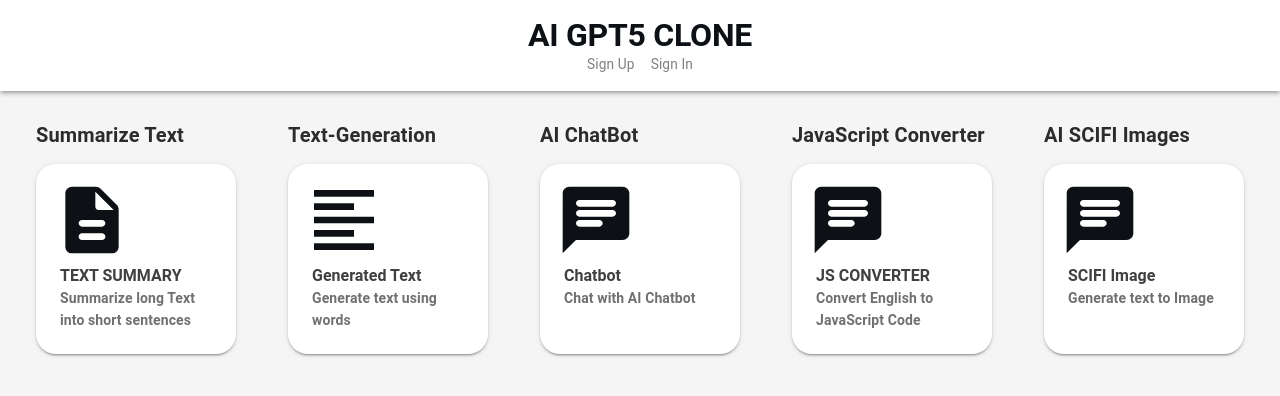
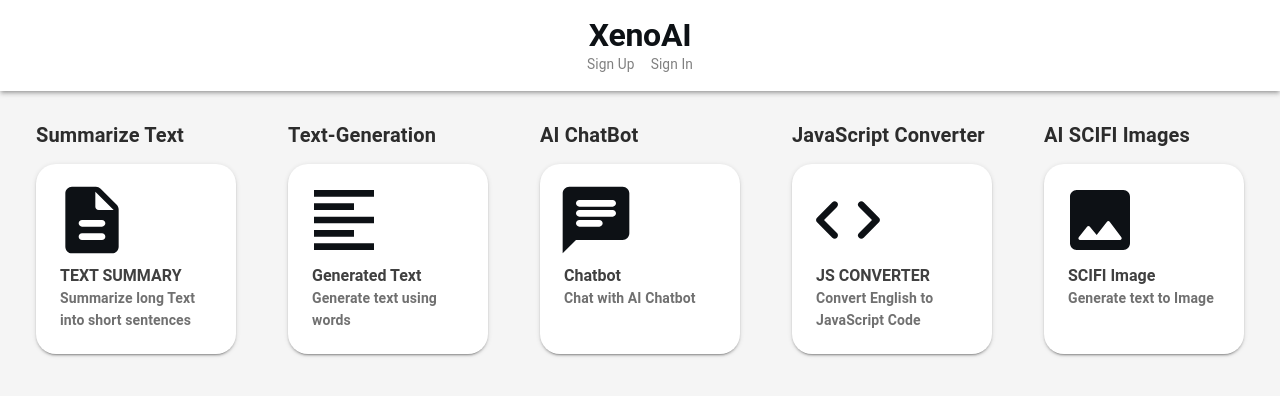
Before and after one commit to HEMANT-YADAV123/XenoAI, a React (Create React App) app in the folder client/: page / in a window 1280 px wide. Shown: the top 396 px of the page. Built offline with nearby package versions, Linux system fonts and the light colour scheme.

Commit message:
added media query and solved authentication error

```diff
--- a/client/src/App.js
+++ b/client/src/App.js
@@ -1,6 +1,6 @@
 import './App.css';
 import {Routes,Route} from 'react-router-dom';
-import { useMemo } from 'react';
+import { useEffect, useMemo } from 'react';
 import { CssBaseline, ThemeProvider} from '@mui/material';
 import { createTheme } from '@mui/material/styles';
 import { themeSettings } from './theme';
@@ -21,6 +21,9 @@ import ScifiImages from './pages/ScifiImages';
 
 function App() {
   const theme = useMemo(() => createTheme(themeSettings(),[]));
+  useEffect(() => {
+    document.title = "XenoAI"; // Set your desired title here
+  }, []);
   return (
     <>
     <ThemeProvider theme={theme}>
--- a/client/src/components/Navbar.js
+++ b/client/src/components/Navbar.js
@@ -35,7 +35,7 @@ const Navbar = () => {
         color={"primary"}
         fontWeight={"bold"}
         >
-                AI GPT5 CLONE
+                XenoAI
         </Typography>
         {
           loggedIn ? (
--- a/client/src/pages/Homepage.js
+++ b/client/src/pages/Homepage.js
@@ -4,13 +4,15 @@ import { useNavigate } from 'react-router-dom';
 import DescriptionRounded from '@mui/icons-material/DescriptionRounded';
 import FormatAlignLeftOutlined from '@mui/icons-material/FormatAlignLeftOutlined';
 import ChatRounded from '@mui/icons-material/ChatRounded';
+import ImageRounded from '@mui/icons-material/ImageRounded';
+import CodeRounded from '@mui/icons-material/CodeRounded';
 
 const Homepage = () => {
   const navigate = useNavigate();
 
   return (
     <>
-    <Box sx={{display:'flex' , flexDirection:'row', justifyContent:'space-evenly'}}>
+    <Box sx={{display:'flex' ,flexWrap: 'wrap', flexDirection:'row', justifyContent:'space-evenly',overflowY: 'auto',minHeight: '100vh',}}>
 
         {/*Summarize Text */}
         <Box p={2}>
@@ -18,7 +20,10 @@ const Homepage = () => {
             Summarize Text
           </Typography>
           <Card onClick={()=>navigate('/summary')}
-            sx= {{boxShadow: 2, borderRadius: 5,height: 190, width:200, '&:hover':{border:2, boxShadow:0, borderColor:"primary.dark", cursor:"pointer"}}}
+            sx= {{boxShadow: 2, borderRadius: 5,height: 190, width:200, '&:hover':{border:2, boxShadow:0, borderColor:"primary.dark", cursor:"pointer"},'@media (max-width:600px)': {
+            width: '300px', // Cards will take full width on small screens
+            height: 'auto', // Let the height adjust automatically on small screens
+            }}}
             >
               <DescriptionRounded sx={{fontSize:80,color:'primary.main', mt:2 , ml:2}}/>
               <Stack p={3} pt={0}>
@@ -40,7 +45,10 @@ const Homepage = () => {
               Text-Generation
             </Typography>
             <Card onClick={()=>navigate('/text-generation')}
-              sx= {{boxShadow: 2, borderRadius: 5,height: 190, width:200, '&:hover':{border:2, boxShadow:0, borderColor:"primary.dark", cursor:"pointer"}}}
+              sx= {{boxShadow: 2, borderRadius: 5,height: 190, width:200, '&:hover':{border:2, boxShadow:0, borderColor:"primary.dark", cursor:"pointer"},'@media (max-width:600px)': {
+              width: '300px', // Cards will take full width on small screens
+              height: 'auto', // Let the height adjust automatically on small screens
+              }}}
               >
                 <FormatAlignLeftOutlined sx={{fontSize:80,color:'primary.main', mt:2 , ml:2}}/>
                 <Stack p={3} pt={0}>
@@ -61,7 +69,10 @@ const Homepage = () => {
               AI ChatBot
             </Typography>
             <Card onClick={()=>navigate('/chatbot')}
-              sx= {{boxShadow: 2, borderRadius: 5,height: 190, width:200, '&:hover':{border:2, boxShadow:0, borderColor:"primary.dark", cursor:"pointer"}}}
+              sx= {{boxShadow: 2, borderRadius: 5,height: 190, width:200, '&:hover':{border:2, boxShadow:0, borderColor:"primary.dark", cursor:"pointer"},'@media (max-width:600px)': {
+              width: '300px', // Cards will take full width on small screens
+              height: 'auto', // Let the height adjust automatically on small screens
+              }}}
               >
                 <ChatRounded sx={{fontSize:80,color:'primary.main', mt:2 , ml:2}}/>
                 <Stack p={3} pt={0}>
@@ -81,9 +92,12 @@ const Homepage = () => {
               JavaScript Converter
             </Typography>
             <Card onClick={()=>navigate('/js-converter')}
-              sx= {{boxShadow: 2, borderRadius: 5,height: 190, width:200, '&:hover':{border:2, boxShadow:0, borderColor:"primary.dark", cursor:"pointer"}}}
+              sx= {{boxShadow: 2, borderRadius: 5,height: 190, width:200, '&:hover':{border:2, boxShadow:0, borderColor:"primary.dark", cursor:"pointer"},'@media (max-width:600px)': {
+              width: '300px', // Cards will take full width on small screens
+              height: 'auto', // Let the height adjust automatically on small screens
+              }}}
               >
-                <ChatRounded sx={{fontSize:80,color:'primary.main', mt:2 , ml:2}}/>
+                <CodeRounded sx={{fontSize:80,color:'primary.main', mt:2 , ml:2}}/>
                 <Stack p={3} pt={0}>
                     <Typography fontWeight="bold" variant='h5'>
                         JS CONVERTER
@@ -101,9 +115,12 @@ const Homepage = () => {
               AI SCIFI Images
             </Typography>
             <Card onClick={()=>navigate('/scifi-image')}
-              sx= {{boxShadow: 2, borderRadius: 5,height: 190, width:200, '&:hover':{border:2, boxShadow:0, borderColor:"primary.dark", cursor:"pointer"}}}
+              sx= {{boxShadow: 2, borderRadius: 5,height: 190, width:200, '&:hover':{border:2, boxShadow:0, borderColor:"primary.dark", cursor:"pointer"},'@media (max-width:600px)': {
+              width: '300px', // Cards will take full width on small screens
+              height: 'auto', // Let the height adjust automatically on small screens
+              }}}
               >
-                <ChatRounded sx={{fontSize:80,color:'primary.main', mt:2 , ml:2}}/>
+                <ImageRounded sx={{fontSize:80,color:'primary.main', mt:2 , ml:2}}/>
                 <Stack p={3} pt={0}>
                     <Typography fontWeight="bold" variant='h5'>
                         SCIFI Image
--- a/client/src/pages/Login.js
+++ b/client/src/pages/Login.js
@@ -67,7 +67,7 @@ const Login = () => {
           >
           </TextField>
           <TextField
-          label="password at least 8 characters"
+          label="password at least 6 characters"
           type='password'
           required
           margin='normal'
--- a/client/src/pages/Register.js
+++ b/client/src/pages/Register.js
@@ -82,7 +82,7 @@ const Register = () => {
           >
           </TextField>
           <TextField
-          label="password atleast 8 characters"
+          label="password atleast 6 characters"
           type='password'
           required
           margin='normal'
--- a/client/src/pages/Summary.js
+++ b/client/src/pages/Summary.js
@@ -30,7 +30,7 @@ const Summary = () => {
   const theme = useTheme();
   const navigate = useNavigate();
   //media
-  const isNotMobile = useMediaQuery("(min-width: 1000px)");
+  const isNotMobile = useMediaQuery("(min-width: 600px)");
   // states
   const [text, settext] = useState("");
   const [summary, setSummary] = useState("");
```
Also changed, not shown: 1 other file (tests, documents, lock files or other folders).
